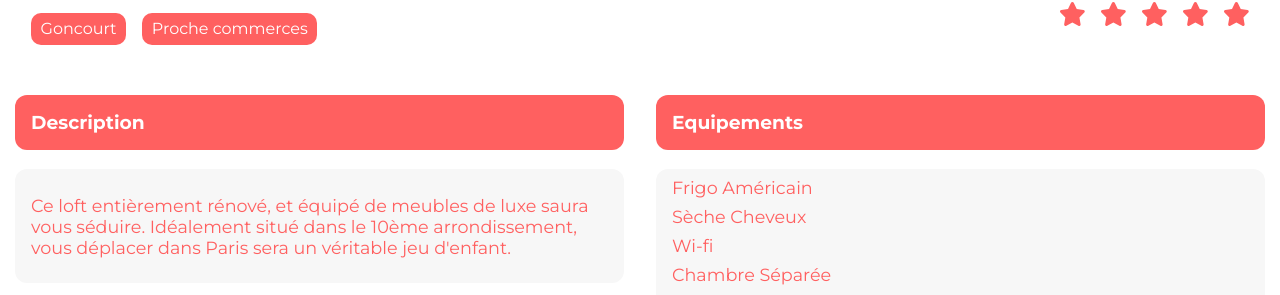
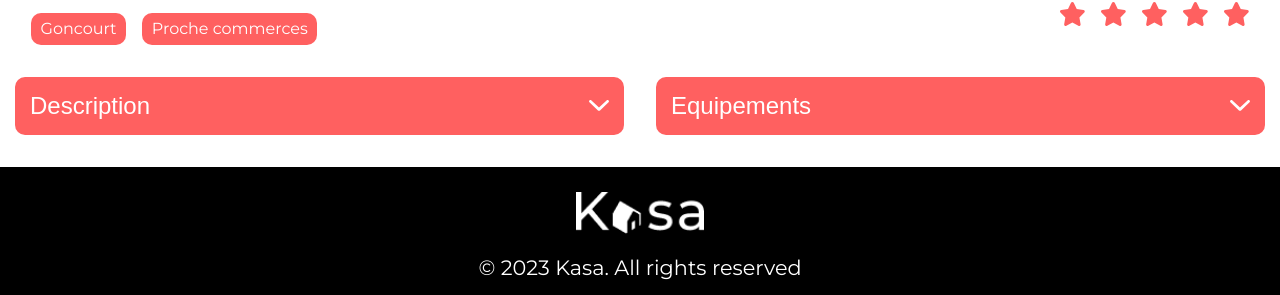
Before and after one commit to Yazaniziii/Kasa, a React (Create React App) app: page /products/0979876d in a window 1280 px wide. Shown: the part 639-934 px from the top of the page. Built offline with nearby package versions, Linux system fonts and the light colour scheme.

Commit message:
Réalisation des Collapse sur le fichier Descriptions.js

```diff
--- a/src/App.js
+++ b/src/App.js
@@ -20,12 +20,21 @@ function App() {
   return (
     <div>
       <div className="App">
+        {/* Initialisation du router */}
         <Router>
+          {/* Définition des différentes routes */}
           <Routes>
-            <Route index element={<Home />}/>
-            <Route path='/about' element={<About />}/>
-            <Route path='/products/:id' element={<SingleProduct />}/>
-            <Route path='*' element={<PageNotFound />}/>
+            {/* Route pour la page d'accueil */}
+            <Route index element={<Home />} />
+
+            {/* Route pour la page "About" */}
+            <Route path="/about" element={<About />} />
+
+            {/* Route pour les produits individuels avec un paramètre "id" */}
+            <Route path="/products/:id" element={<SingleProduct />} />
+
+            {/* Route pour toutes les autres URL non définies */}
+            <Route path="*" element={<PageNotFound />} />
           </Routes>
         </Router>
       </div>
--- a/src/Components/Accordion/Description.js
+++ b/src/Components/Accordion/Description.js
@@ -1,30 +1,65 @@
-import React from "react";
-
-import './Descriptions.css'
+import React, { useState, useEffect, useRef } from 'react';
+import './Descriptions.css';
+import Chevron from '../../assets/chevron.svg';
 
 export default function Description(props) {
+    const [toggleDescription, setToggleDescription] = useState(false);
+    const [toggleEquipments, setToggleEquipments] = useState(false);
+
+    const [heightDescription, setHeightDescription] = useState();
+    const [heightEquipments, setHeightEquipments] = useState();
+
+    const refHeightDescription = useRef();
+    const refHeightEquipments = useRef();
+
+    useEffect(() => {
+        setHeightDescription(`${refHeightDescription.current.scrollHeight}px`);
+        setHeightEquipments(`${refHeightEquipments.current.scrollHeight}px`);
+    }, []);
+
+    const toggleState = (section) => {
+        if (section === 'description') {
+            setToggleDescription(!toggleDescription);
+        } else if (section === 'equipments') {
+            setToggleEquipments(!toggleEquipments);
+        }
+    };
 
     return (
-        <section className="containerDescription">
+        <section className='containerDescription'>
             <div className="description">
-                <div className="descriptionTitle">
-                    <h3>Description</h3>
-                </div>
-                <div className="descriptionP">
-                    <p> {props.description} </p>
+                <button onClick={() => toggleState('description')} className="accordion-visible">
+                    <span>Description</span>
+                    <img className={toggleDescription && 'active'} src={Chevron} />
+                </button>
+
+                <div
+                    className={toggleDescription ? 'accordion-toggle animated' : 'accordion-toggle'}
+                    style={{ height: toggleDescription ? `${heightDescription}` : '0px' }}
+                    ref={refHeightDescription}
+                >
+                    <p aria-hidden={toggleDescription ? 'true' : 'false'}>{props.description}</p>
                 </div>
             </div>
 
             <div className="description">
-                <div className="descriptionTitle">
-                    <h3>Equipements</h3>
+                <button onClick={() => toggleState('equipments')} className="accordion-visible">
+                    <span>Equipements</span>
+                    <img className={toggleEquipments && 'active'} src={Chevron} />
+                </button>
+
+                <div
+                    className={toggleEquipments ? 'accordion-toggle animated' : 'accordion-toggle'}
+                    style={{ height: toggleEquipments ? `${heightEquipments}` : '0px' }}
+                    ref={refHeightEquipments}
+                >
+                    <ul className='descriptionEquipments' aria-hidden={toggleEquipments ? 'true' : 'false'}>
+                        {props.equipments.map((equipment, index) => (
+                        <li key={index}>{equipment}</li>
+                        ))}
+                    </ul>
                 </div>
-                <ul className="descriptionEquipments">
-                    {props.equipments.map((equipment, index) => (
-                    <li key={index}>{equipment}</li>
-                    ))}
-                </ul>
             </div>
         </section>
-    )
+    );
 }
--- a/src/Components/Accordion/Descriptions.css
+++ b/src/Components/Accordion/Descriptions.css
@@ -1,9 +1,9 @@
 .containerDescription {
     display: flex;
     max-width: 1250px;
+    column-gap: 2rem;
     margin: auto;
-    justify-content: space-between;
-    column-gap: 2rem;
+    margin-bottom: 2rem;
 }
 
 .description {
@@ -11,24 +11,6 @@
     cursor: pointer;
 }
 
-.descriptionTitle {
-    background-color: #FF6060;
-    color: white;
-    border-radius: 12px;
-}
-
-.descriptionTitle h3 {
-    padding: 1rem;
-}
-
-.descriptionEquipments, .descriptionP {
-    background-color: #f7f7f7;
-    color: #FF6060;
-    padding: 0.5rem 1rem;
-    font-size: 1.1rem;
-    border-radius: 12px;
-}
-
 .descriptionEquipments {
     display: flex;
     flex-direction: column;
--- a/src/Components/Carrousel/Carrousel.js
+++ b/src/Components/Carrousel/Carrousel.js
@@ -14,13 +14,25 @@ export default function Carrousel({ pictures }) {
     setCurrentImageIndex((prevIndex) => (prevIndex === pictures.length - 1 ? 0 : prevIndex + 1));
   };
 
+  // Vérifie si le tableau "pictures" contient plus d'une image pour afficher les flèches et la numérotation
+  const showArrowsAndNumber = pictures.length > 1;
+
   return (
     <div className="carrousel">
       <div className="carrouselContainer">
         <img src={pictures[currentImageIndex]} alt={`Image ${currentImageIndex}`} />
-        <div className="slideNumber">{currentImageIndex + 1} / {pictures.length}</div>
-        <FontAwesomeIcon className="carrousselArrow carrouselArrowLeft" icon={faChevronLeft}  onClick={previousSlide} />
-        <FontAwesomeIcon className="carrousselArrow carrouselArrowRight" icon={faChevronRight} onClick={nextSlide} />
+        {/* Affiche la numérotation uniquement si la condition est vraie */}
+        {showArrowsAndNumber && (
+          <div className="slideNumber">{currentImageIndex + 1} / {pictures.length}</div>
+        )}
+        {/* Affiche la flèche précédente uniquement si la condition est vraie */}
+        {showArrowsAndNumber && (
+          <FontAwesomeIcon className="carrousselArrow carrouselArrowLeft" icon={faChevronLeft} onClick={previousSlide} />
+        )}
+        {/* Affiche la flèche suivante uniquement si la condition est vraie */}
+        {showArrowsAndNumber && (
+          <FontAwesomeIcon className="carrousselArrow carrouselArrowRight" icon={faChevronRight} onClick={nextSlide} />
+        )}
       </div>
     </div>
   );
```
